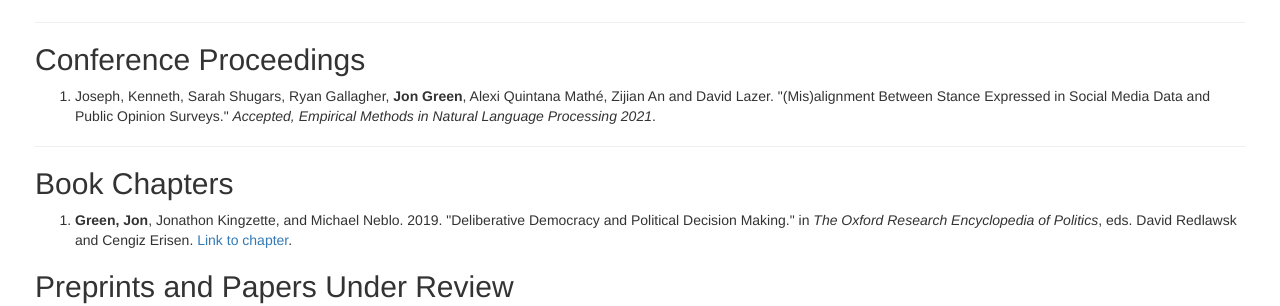
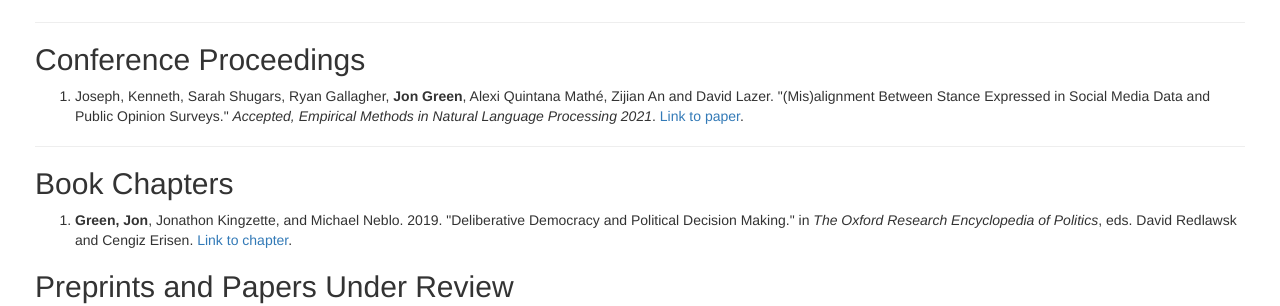
Before and after one commit to jgreen4919/jgreen4919.github.io, a Jekyll site: the page index.html, which Jekyll copies as it is, in a window 1280 px wide. Shown: the part 883-1189 px from the top of the page. Built offline with Jekyll 4.4.1, drawn with Linux system fonts in a browser that asks for light colours.

Commit message:
add link to stance paper

```diff
--- a/index.html
+++ b/index.html
@@ -43,7 +43,7 @@
       <hr>
     <h2>Conference Proceedings</h2>
     <ol reversed>
-    <li> Joseph, Kenneth, Sarah Shugars, Ryan Gallagher, <strong>Jon Green</strong>, Alexi Quintana Mathé, Zijian An and David Lazer. "(Mis)alignment Between Stance Expressed in Social Media Data and Public Opinion Surveys." <i>Accepted, Empirical Methods in Natural Language Processing 2021</i>.</li>
+    <li> Joseph, Kenneth, Sarah Shugars, Ryan Gallagher, <strong>Jon Green</strong>, Alexi Quintana Mathé, Zijian An and David Lazer. "(Mis)alignment Between Stance Expressed in Social Media Data and Public Opinion Surveys." <i>Accepted, Empirical Methods in Natural Language Processing 2021</i>. <a href="https://arxiv.org/abs/2109.01762">Link to paper</a>.</li>
     </ol>
     <hr>
     <h2>Book Chapters</h2>
```
Also changed, not shown: 4 other files.
